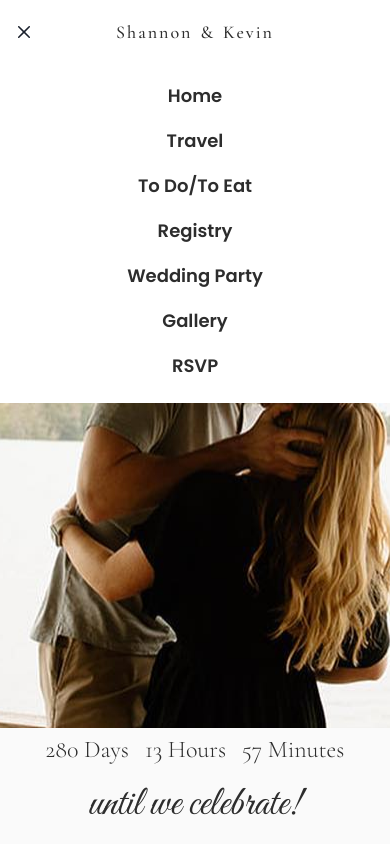
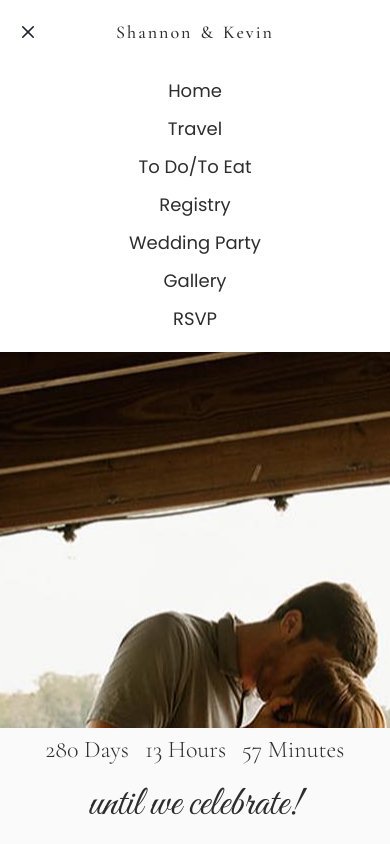
Before and after one commit to kblair40/wedding_v2, a React (Create React App) app: page / in a window 390 px wide. Both pictures are taken after a click on the button "Toggle Navigation". Shown: the top 844 px of the page. Built offline with nearby package versions, Linux system fonts and the light colour scheme.

Commit message:
Fix Navbar not taking up full width

```diff
--- a/src/components/Nav/Navbar/index.js
+++ b/src/components/Nav/Navbar/index.js
@@ -21,12 +21,9 @@ const Navbar = () => {
 
   return (
     <Box
-      maxH="50px"
       // border="1px solid #ccc"
       position="relative"
       w="100%"
-      // maxW={{ base: "480px", md: "768px" }}
-      // maxW={MAX_WIDTHS()}
     >
       <Flex py="8px" justify="center" align="center" w="100%" h="50px">
         <Box display={{ base: "flex", md: "none" }} w="100%" h="50px">
@@ -39,7 +36,7 @@ const Navbar = () => {
           >
             <IconButton
               position="absolute"
-              left={{ base: "4px" }}
+              left={{ base: "8px" }}
               top="4px"
               _hover={{ bg: "transparent" }}
               _active={{ bg: "transparent" }}
@@ -75,7 +72,7 @@ const Navbar = () => {
         </Flex>
       </Flex>
 
-      <Box bg="white">
+      <Box bg="white" shadow="sm">
         <Collapse in={isOpen} animateOpacity>
           <MobileNav />
         </Collapse>
@@ -88,13 +85,7 @@ export default Navbar;
 
 const MobileNav = () => {
   return (
-    <Stack
-      display={{ md: "none" }}
-      spacing="2px"
-      w="100%"
-      p="16px"
-      // border="1px solid #000"
-    >
+    <Stack display={{ md: "none" }} spacing="4px" w="100%" p="16px">
       {NAV_ITEMS.map((navItem) => (
         <MobileNavItem key={navItem.label} {...navItem} />
       ))}
@@ -106,44 +97,36 @@ const MobileNavItem = ({ label, href }) => {
   const { onToggle } = useDisclosure();
 
   return (
-    <Stack
-      w="100%"
-      // bg="white"
-      onClick={onToggle}
-      justifyContent="center"
-      h="100%"
+    <Flex
       // border="1px solid #ccc"
-      // mb="4px"
-      // px="8px"
-      // position="relative"
-      // top="40px"
-    >
-      <Flex
-        // mb="4px"
-        // border="1px solid #ccc"
-        borderRadius="4px"
-        py="8px"
+      borderRadius="full"
       as={Link}
       href={href ?? "#"}
       alignItems="center"
       justifyContent="center"
-        transition=".25s ease-in-out"
+      transition=".3s ease-in-out"
       _hover={{
         textDecoration: "none",
-          bg: "neutral.100",
       }}
     >
       <Text
-          // fontFamily="Cormorant Garamond"
-          fontWeight={600}
+        borderRadius="full"
+        // fontWeight={500}
         fontSize="lg"
         color="text.primary"
         textAlign="center"
+        // border="1px solid #ccc"
+        lineHeight="100%"
+        py="8px"
+        w="100%"
+        _hover={{
+          textDecoration: "none",
+          bg: "neutral.50",
+        }}
       >
         {label}
       </Text>
     </Flex>
-    </Stack>
   );
 };
 
```
Lines whose indentation alone changed are shown as unchanged.
